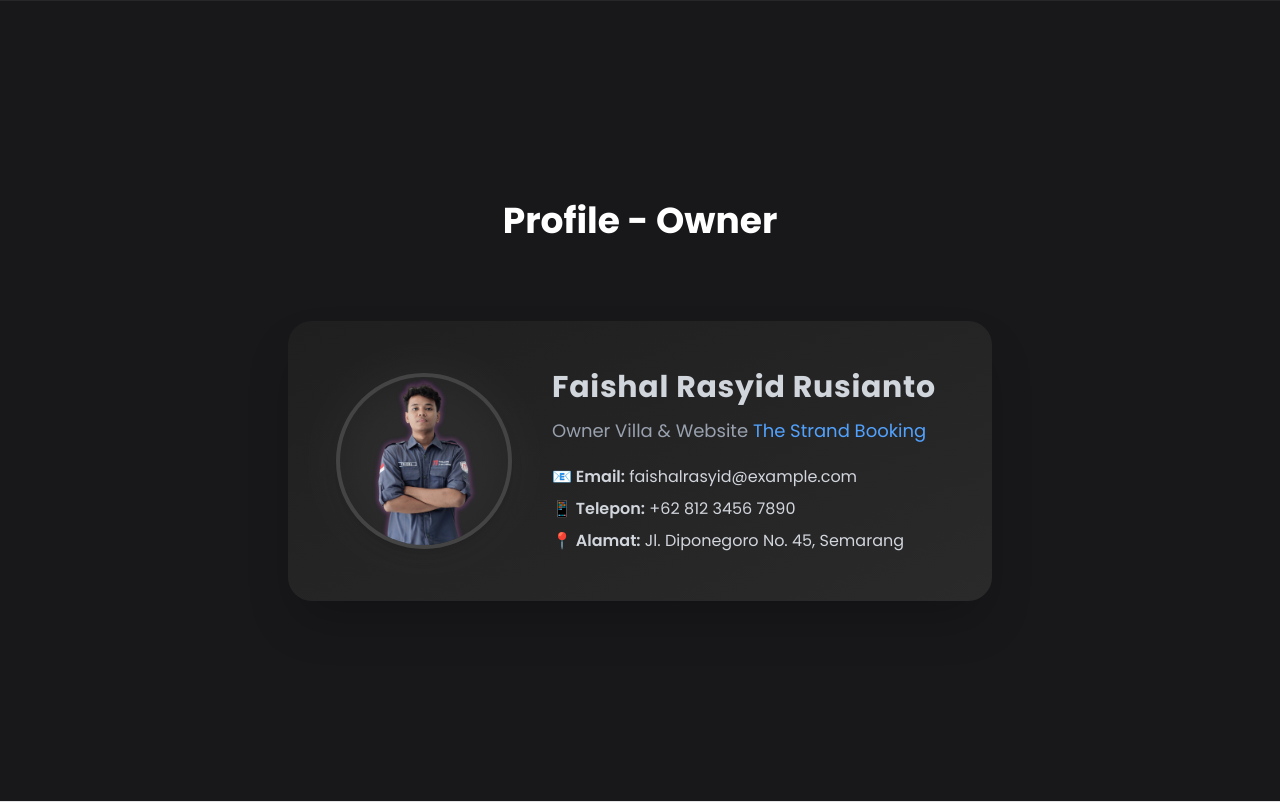
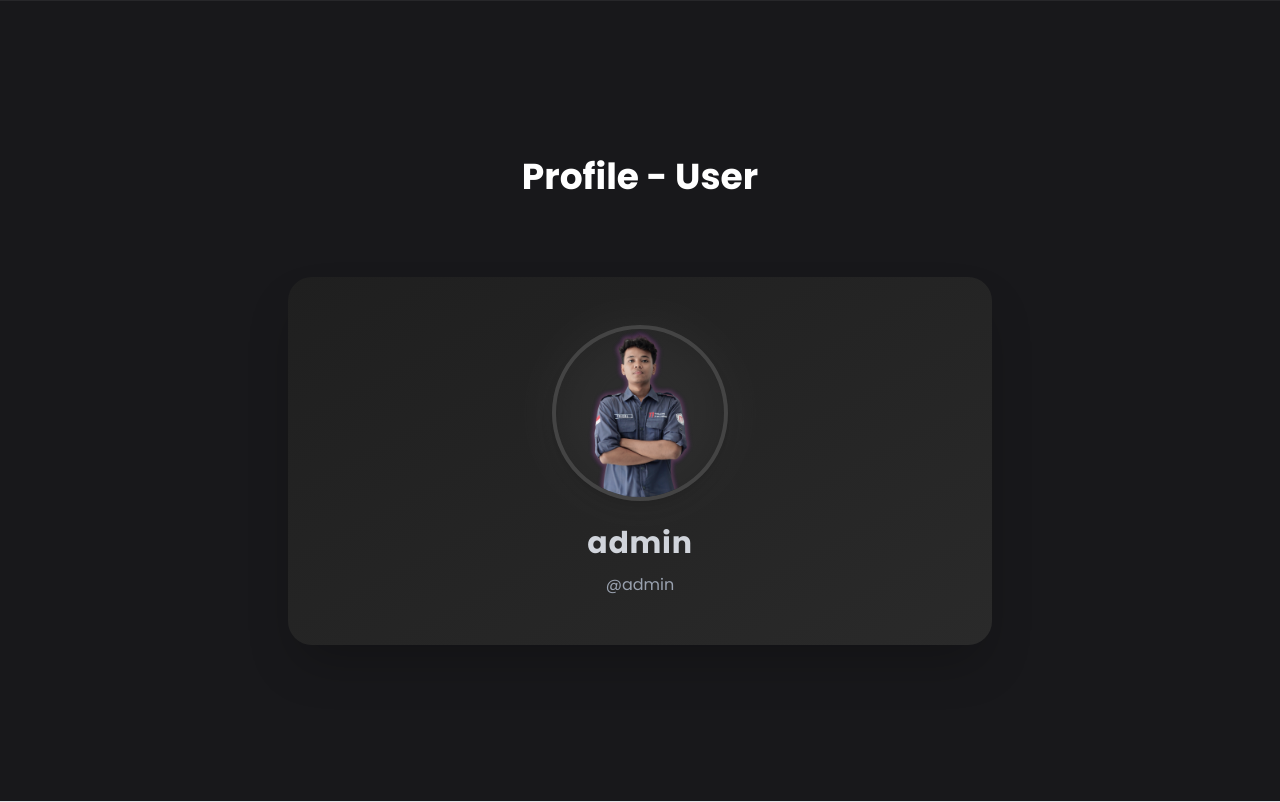
Before and after one commit to FaishallRr/dailyjournal_15869, a PHP site: page / in a window 1280 px wide. Shown: the part 4331-5133 px from the top of the page. Run offline with PHP 8.4, Linux system fonts and the light colour scheme; a user stored in the database is signed in; data comes from the database, SQL or seed files in the repository; some libraries are stand-ins or nearby versions.

Commit message:
perubahan fix bangetttt

```diff
--- a/index.php
+++ b/index.php
@@ -1,5 +1,35 @@
 <?php
+session_start();
 include("koneksi.php");
+
+// Pastikan user sudah login
+if (!isset($_SESSION['username'])) {
+  header("Location: login.php");
+  exit;
+}
+
+$username = $_SESSION['username'];
+
+// Ambil data user dari database
+$stmt = $conn->prepare("SELECT username, profile FROM user WHERE username=?");
+$stmt->bind_param("s", $username);
+$stmt->execute();
+$result = $stmt->get_result();
+$user = $result->fetch_assoc();
+$stmt->close();
+
+// Jika tidak ada data, logout
+if (!$user) {
+  session_destroy();
+  header("Location: login.php");
+  exit;
+}
+
+// Tentukan path foto profil
+$profile_img = $user['profile'] && file_exists("img/profile/" . $user['profile'])
+  ? "img/profile/" . $user['profile']
+  : "img/profile.png"; // default jika tidak ada
+$nama = htmlspecialchars($user['username']);
 ?>
 
 <!DOCTYPE html>
@@ -411,50 +441,32 @@ include("koneksi.php");
   </div>
 
   <div class="bg-zinc-900 w-full min-h-screen text-white flex flex-col justify-center items-center py-20" id="profile">
-    <!-- Bagian judul boleh ikut berubah -->
     <div class="flex flex-col gap-4 w-[60%] text-center mb-20">
-      <p class="font-bold text-3xl sm:text-4xl">Profile - Owner</p>
+      <p class="font-bold text-3xl sm:text-4xl">Profile - User</p>
     </div>
 
-    <!-- Bagian isi profil (tidak berubah tema) -->
     <div
-      class="no-theme-change flex flex-col md:flex-row items-center bg-gradient-to-br from-[#1f1f1f] to-[#2a2a2a] rounded-3xl shadow-2xl p-8 md:p-12 w-[90%] md:w-[70%] lg:w-[55%] hover:shadow-zinc-700/50 transition-all duration-300">
-      <!-- Foto Profil -->
-      <div class="flex-shrink-0 mb-8 md:mb-0 md:mr-10 relative group">
+      class="no-theme-change flex flex-col items-center bg-gradient-to-br from-[#1f1f1f] to-[#2a2a2a] rounded-3xl shadow-2xl p-8 md:p-12 w-[90%] md:w-[70%] lg:w-[55%] hover:shadow-zinc-700/50 transition-all duration-300">
+
+      <div class="relative mb-6 group">
         <div
           class="absolute inset-0 bg-[#3a3a3a] rounded-full blur-xl opacity-40 group-hover:opacity-60 transition duration-300">
         </div>
-        <img src="./img/profile.png" alt="Foto Owner"
+        <img src="<?= $profile_img ?>" alt="Foto Profil"
           class="relative w-44 h-44 rounded-full object-cover border-4 border-[#444] shadow-lg group-hover:scale-105 transition-transform duration-300" />
       </div>
 
-      <!-- Informasi Profil -->
-      <div class="text-center md:text-left space-y-3 text-gray-300">
+      <div class="text-center space-y-3 text-gray-300 w-full flex flex-col items-center">
         <h2 class="text-3xl font-bold tracking-wide">
-          Faishal Rasyid Rusianto
+          <?= $nama ?>
         </h2>
-        <p class="text-gray-400 mb-5 text-lg">
-          Owner Villa & Website
-          <span class="text-blue-400">The Strand Booking</span>
+        <p class="text-gray-400">
+          @<?= htmlspecialchars($user['username']) ?>
         </p>
-
-        <div class="space-y-2 text-base">
-          <p>
-            <span class="font-semibold text-gray-300">📧 Email:</span>
-            faishalrasyid@example.com
-          </p>
-          <p>
-            <span class="font-semibold text-gray-300">📱 Telepon:</span>
-            +62 812 3456 7890
-          </p>
-          <p>
-            <span class="font-semibold text-gray-300">📍 Alamat:</span>
-            Jl. Diponegoro No. 45, Semarang
-          </p>
-        </div>
       </div>
     </div>
   </div>
+
 
   <div class="bg-zinc-200 w-full py-20 text-white flex justify-center">
     <div class="flex flex-col md:flex-row justify-between items-center w-[90%] max-w-screen-lg">
```
Also changed, not shown: login.php (+9 -11 lines), img/profile/user_1768121030.jpg (deleted), img/profile/user_1768188903.png (added).
